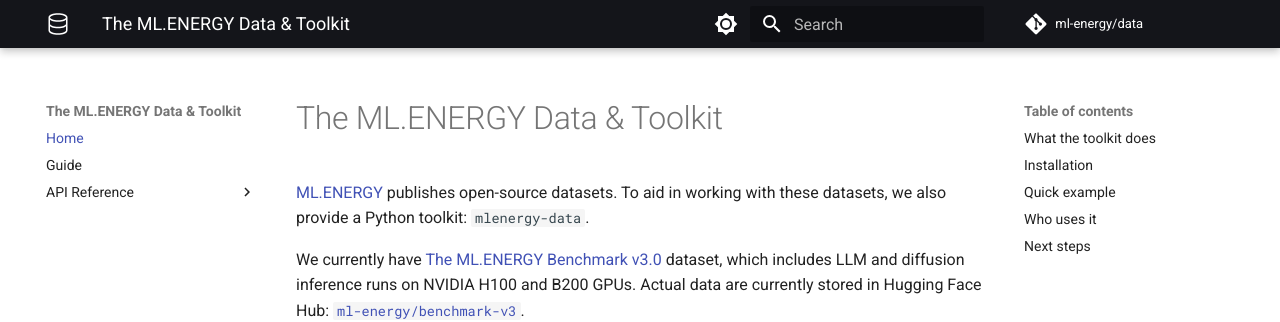
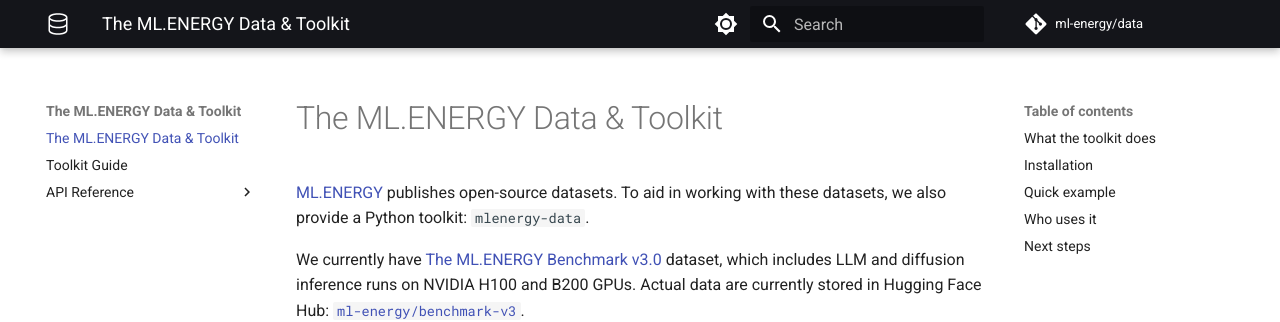
Before and after one commit to ml-energy/data, an MkDocs documentation site: the page built from docs/index.md, in a window 1280 px wide. Shown: the top 322 px of the page. Built offline with MkDocs 1.6.1 and Material for MkDocs 9.7.7, drawn with Linux system fonts in a browser that asks for light colours; comment, search, counter and statistics services are not loaded.

Commit message:
Social card

```diff
--- a/mkdocs.yml
+++ b/mkdocs.yml
@@ -27,8 +27,8 @@
         name: Light mode
 
 nav:
-  - Home: index.md
-  - Guide: guide.md
+  - The ML.ENERGY Data & Toolkit: index.md
+  - Toolkit Guide: guide.md
   - API Reference:
       - Records: api/records.md
       - Modeling: api/modeling.md
@@ -38,9 +38,9 @@
   - social:
       enabled: !ENV [BUILD_SOCIAL_CARD, false]
       cards_dir: assets/img/social
-      cards_layout_options:
-        background_color: "#f7e96d"
-        color: "#231f20"
+      # cards_layout_options:
+      #   background_color: "#f7e96d"
+      #   color: "#231f20"
   - mkdocstrings:
       handlers:
         python:
```
Also changed, not shown: 1 other file.
